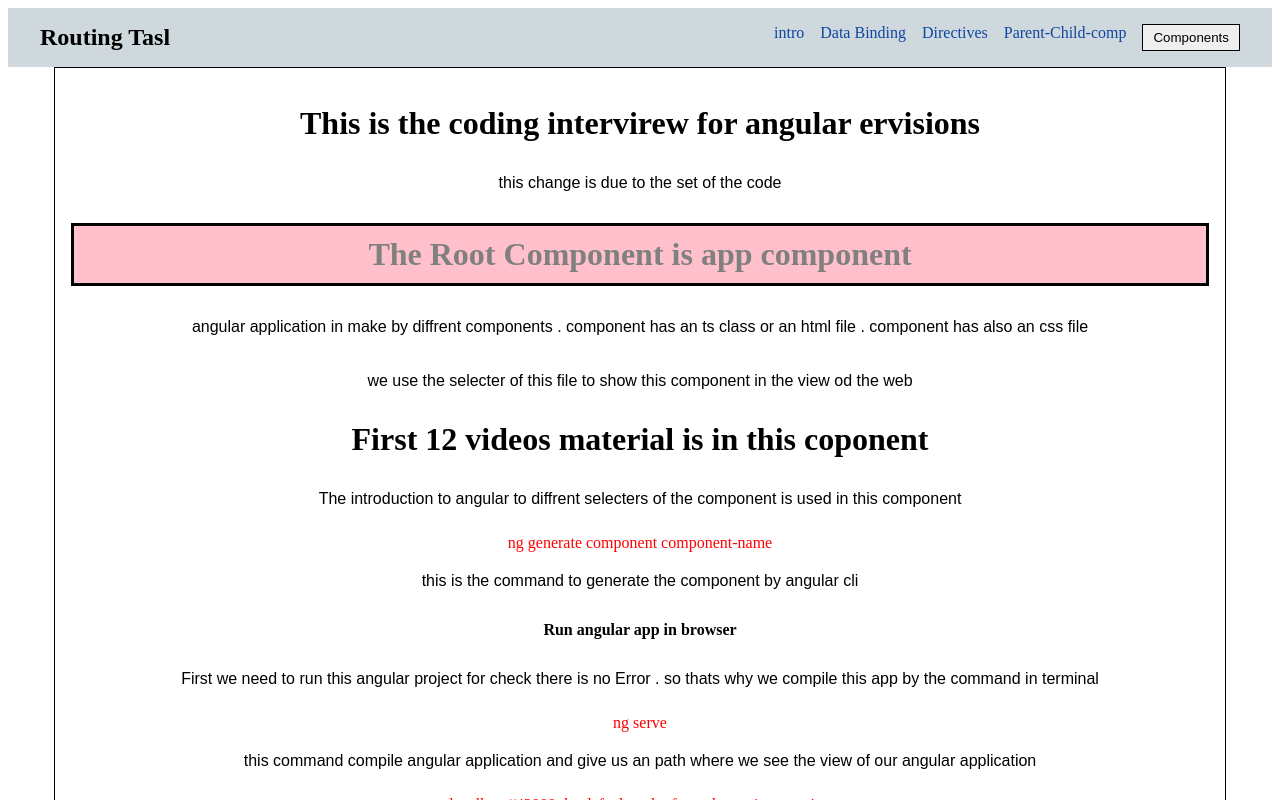
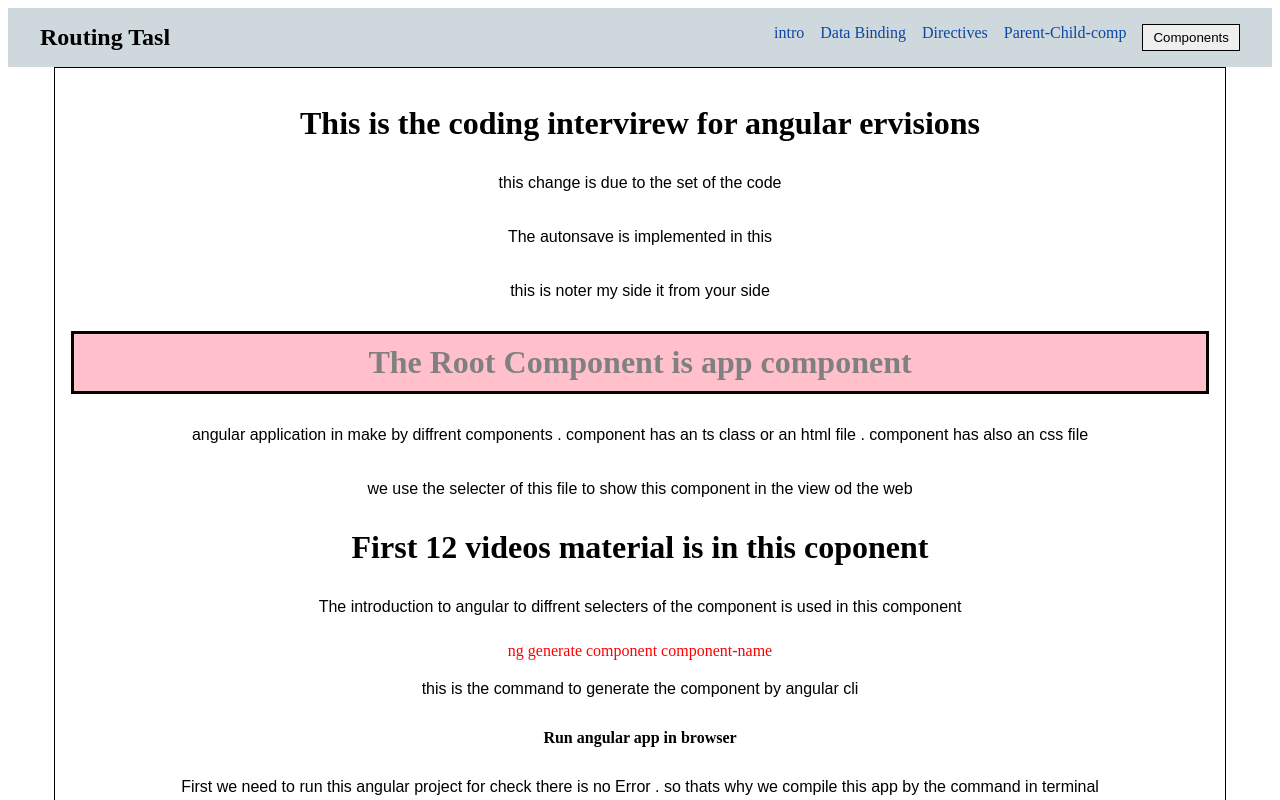
Before and after one commit to engineeralihassan/angular-revision, an Angular app: page / in a window 1280 px wide. Shown: the top 800 px of the page. Built offline with nearby package versions, Linux system fonts and the light colour scheme.

Commit message:
auto save or icons extensions

```diff
--- a/src/app/component01/component01.component.html
+++ b/src/app/component01/component01.component.html
@@ -1,26 +1,29 @@
 <div class="container">
       <h1>This is the coding intervirew for angular ervisions </h1>
       <p>this change is due to the set of the code </p>
-      <h1 appSetbackground  appHostlistner [defualtColor]="'yellow'"  [hoverColor]="'red'">The Root Component is app component</h1>
+      <p>The autonsave is implemented in this       </p>
+      <p>this is noter my side it from your side </p>
+      <h1 appSetbackground appHostlistner [defualtColor]="'yellow'" [hoverColor]="'red'">The Root Component is app
+            component</h1>
       <p>angular application in make by diffrent components .
             component has an ts class or an html file . component has also an css file</p>
       <p>we use the selecter of this file to show this component in the view od the web</p>
-      <h1>First  12 videos material is in this coponent </h1>
-      <p>The introduction to angular  to diffrent
+      <h1>First 12 videos material is in this coponent </h1>
+      <p>The introduction to angular to diffrent
             selecters of the component is used in this
             component </p>
       <a href="">ng generate component component-name </a>
       <p>this is the command to generate the component by angular cli</p>
       <h4>Run angular app in browser</h4>
       <p>First we need to run this angular project for check there is no Error .
-       so thats why we compile this app by the command in terminal  </p>
+            so thats why we compile this app by the command in terminal </p>
       <a href="">ng serve</a>
       <p>this command compile angular application and give us
             an path where we see the view of our angular application</p>
       <a href="">localhost//42000 the defualt path of angular project running</a>
 
       <h3>template and style property</h3>
-<p>template and style property are  used to write component html and css in the same ts file </p>
+      <p>template and style property are used to write component html and css in the same ts file </p>
       <!-- <p>template: `<div><h1>Hello ali this is template property text</h1></div>`  </p>  -->
       <!-- <p>style:["div{color:red; padding:10px}]</p>
 <p>style:[".className{color:red; padding:10px}]</p> -->
@@ -28,7 +31,7 @@
       <p>first we need to install the bootstrap in angular app by cli</p>
       <a href="">npm install bootstrap</a>
       <p>this is the command to install the bootstrap in angular project </p>
-<p>then we need to import the bootstrap links in  the angular.json file in this file we go to styles and
+      <p>then we need to import the bootstrap links in the angular.json file in this file we go to styles and
             there we give the path of the bootstrap min.css file after this we are able to use the bootstrap
             in out angular app
       </p>
--- a/src/app/databinding02/databinding02.component.html
+++ b/src/app/databinding02/databinding02.component.html
@@ -3,6 +3,7 @@
   <p>there are 2 type of data binding in angular</p>
   <ul>
     <li>One way Data Binding</li>
+    <li>its also called the propert binding</li>
     <li>Tow way data Binding</li>
   </ul>
   <h1>1 way data binding</h1>
```
Lines whose indentation alone changed are shown as unchanged.
